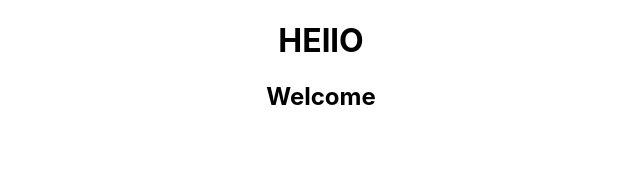
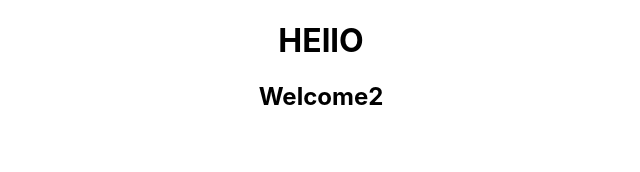
Before and after one commit to shreyavishal1998/my_github, a React (Create React App) app: page / in a window 1280 px wide. Shown: the top 172 px of the page, without its empty margins (319-959 px from the left). Built offline with nearby package versions, Linux system fonts and the light colour scheme.

Commit message:
Fixed:Some Bug

```diff
--- a/src/App.js
+++ b/src/App.js
@@ -2,12 +2,11 @@ import "./App.css";
 
 function App() {
   return (
-
     <div className="App">
       <h1>HEllO</h1>
-      <h2>Welcome</h2>
+      <h2>Welcome2</h2>
     </div>
-  )
+  );
 }
 
 export default App;
```
